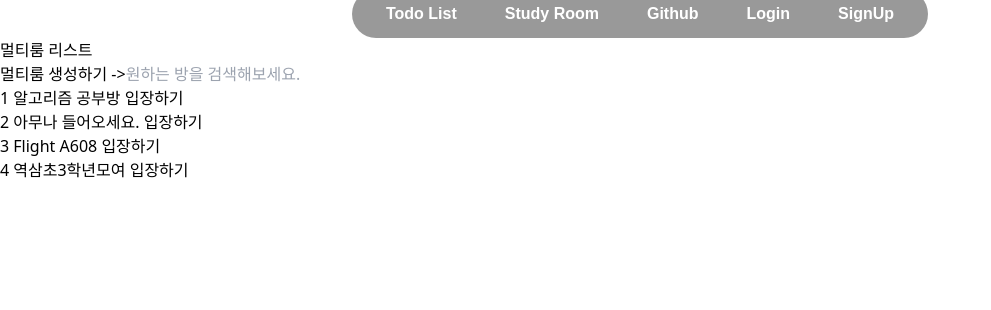
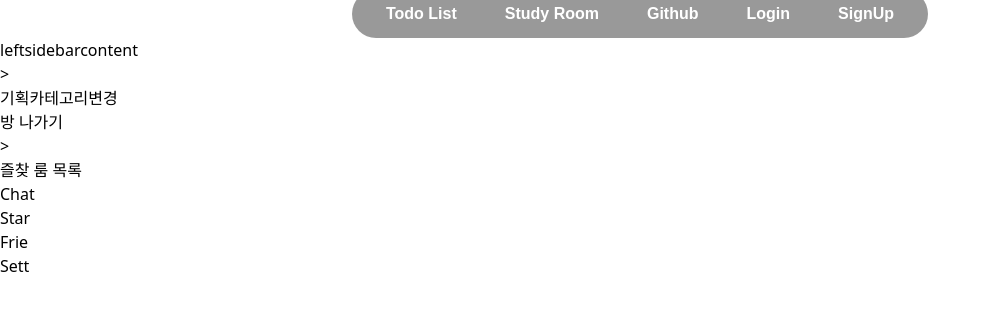
Before and after one commit to dana4056/MODAC, a Vue app in the folder modac-frontend/: page /room in a window 1280 px wide. Shown: the top 310 px of the page, without its empty margins (0-991 px from the left). Built offline with nearby package versions, Linux system fonts and the light colour scheme; a web font is replaced by a local one.

Commit message:
Refactor: CategoryTag 재사용 컴포넌트 리팩토링 중
- props를 사용하지 않아도 되는 방식으로 구현
- 다만 value가 수정될 경우 style은 수정되지 않는 문제가 있음

```diff
--- /dev/null
+++ b/modac-frontend/src/components/CategoryTagCopy.vue
@@ -0,0 +1,42 @@
+<script setup>
+import { ref, onMounted, onUpdated, computed } from "vue";
+
+// const categoryStyle = ref("");
+const categoryStyleMap = {
+  알고리즘: "study_category_style_algorithm",
+  CS: "study_category_style_cs",
+  개발: "study_category_style_develop",
+  기획: "study_category_style_planning",
+  기타: "study_category_style_etc",
+};
+
+const slotTag = ref(undefined);
+const categoryStyle = computed(() => {
+  console.log("computed"); // 왜 실행되지 않지?
+  // slotTag.value === undefined 의 결과가 false인 것이 변함없기 때문?
+  return slotTag.value === undefined
+    ? ""
+    : categoryStyleMap[slotTag.value.innerText];
+});
+
+onMounted(() => {
+  slotTag.value = document.querySelector("#slot");
+});
+
+onUpdated(() => {
+  console.log("updated");
+  console.log(slotTag.value);
+  console.log(slotTag.value.innerText);
+  console.log(categoryStyleMap[slotTag.value.innerText]);
+});
+</script>
+
+<template>
+  <span id="slot" :class="$style[categoryStyle]">
+    <slot></slot>
+  </span>
+</template>
+
+<style lang="css" module>
+@import "./CategoryTag.module.css";
+</style>
--- a/modac-frontend/src/domains/Room/MainSection.vue
+++ b/modac-frontend/src/domains/Room/MainSection.vue
@@ -4,6 +4,7 @@ import Modal from "@/components/Modal.vue";
 import { useRoomStore } from "@/stores/room";
 import { ref } from "vue";
 import CommonButton from "@/components/CommonButton.vue";
+import CategoryTagCopy from "@/components/CategoryTagCopy.vue";
 
 const store = useRoomStore();
 
@@ -19,10 +20,19 @@ const exitRoom = () => {
   closeRoomExitConfirmModal();
   store.exitRoom();
 };
+
+const categoryValue = ref("기획");
+const changeCategoryValue = () => {
+  categoryValue.value = "알고리즘";
+};
 </script>
 
 <template>
-  <div :class="$style.main_section">main section</div>
+  <div :class="$style.main_section">
+    <CategoryTagCopy>{{ categoryValue }}</CategoryTagCopy>
+    <button @click="changeCategoryValue">카테고리변경</button>
+  </div>
+
   <RoundButton @click="openRoomExitConfirmModal">방 나가기</RoundButton>
   <Teleport to="body">
     <Modal
--- a/modac-frontend/src/stores/room.js
+++ b/modac-frontend/src/stores/room.js
@@ -2,7 +2,7 @@ import { defineStore } from "pinia";
 import { ref } from "vue";
 
 export const useRoomStore = defineStore("room", () => {
-  const isEnteredRoom = ref(false);
+  const isEnteredRoom = ref(true);
 
   const enterRoom = () => {
     isEnteredRoom.value = true;
@@ -21,7 +21,7 @@ export const useRoomStore = defineStore("room", () => {
     isOpenedRightSideBar.value = isOpenedRightSideBar.value ? false : true;
   };
 
-  const currentRightSideBarContent = ref(0); // 초깃값 : Room Chat
+  const currentRightSideBarContent = ref(1); // 초깃값 : Room Chat
   const changeRightSideBarContent = (targetContent) => {
     if (targetContent === currentRightSideBarContent.value) {
       toggleRightSideBar();
```
